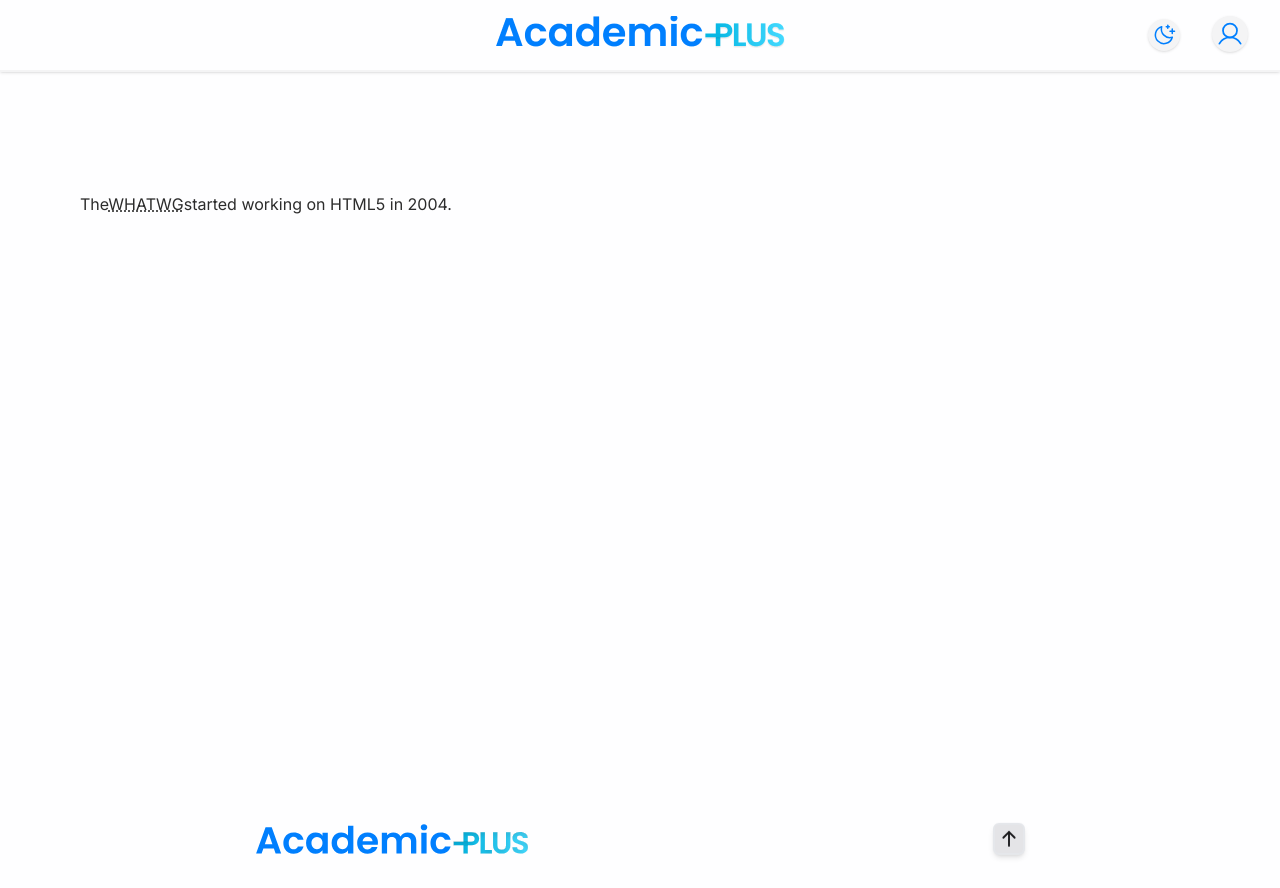
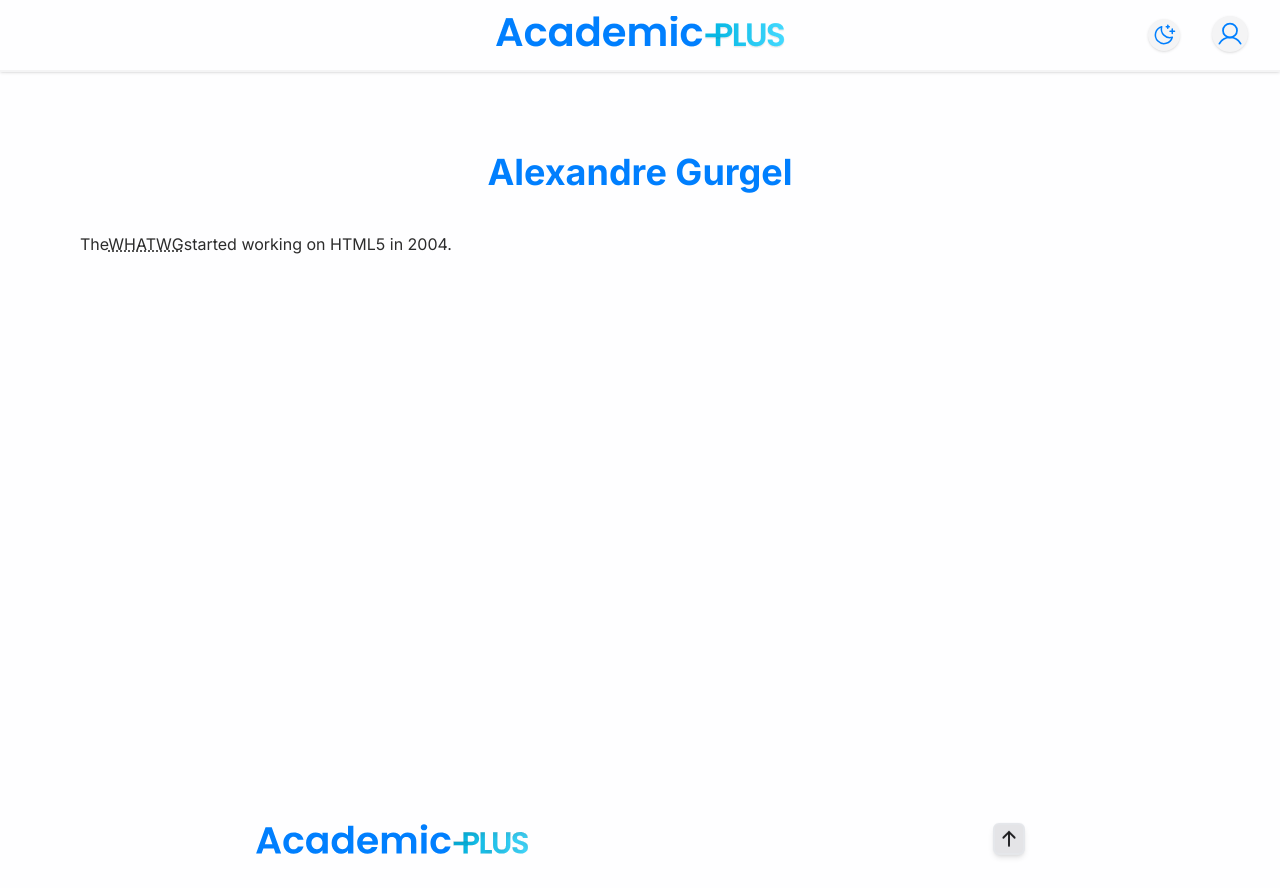
Before and after one commit to xandong/academic-plus, a Next.js app: page /profile in a window 1280 px wide. Built offline with nearby package versions, Linux system fonts and the light colour scheme.

Commit message:
add title

```diff
--- a/src/pages/profile.tsx
+++ b/src/pages/profile.tsx
@@ -10,7 +10,7 @@ export default function Profile() {
         <title>A+: Perfil 💁</title>
       </Head>
       <Header />
-      <Main title="">
+      <Main title="Alexandre Gurgel">
         <div className="container">
           <p>
             The
```
